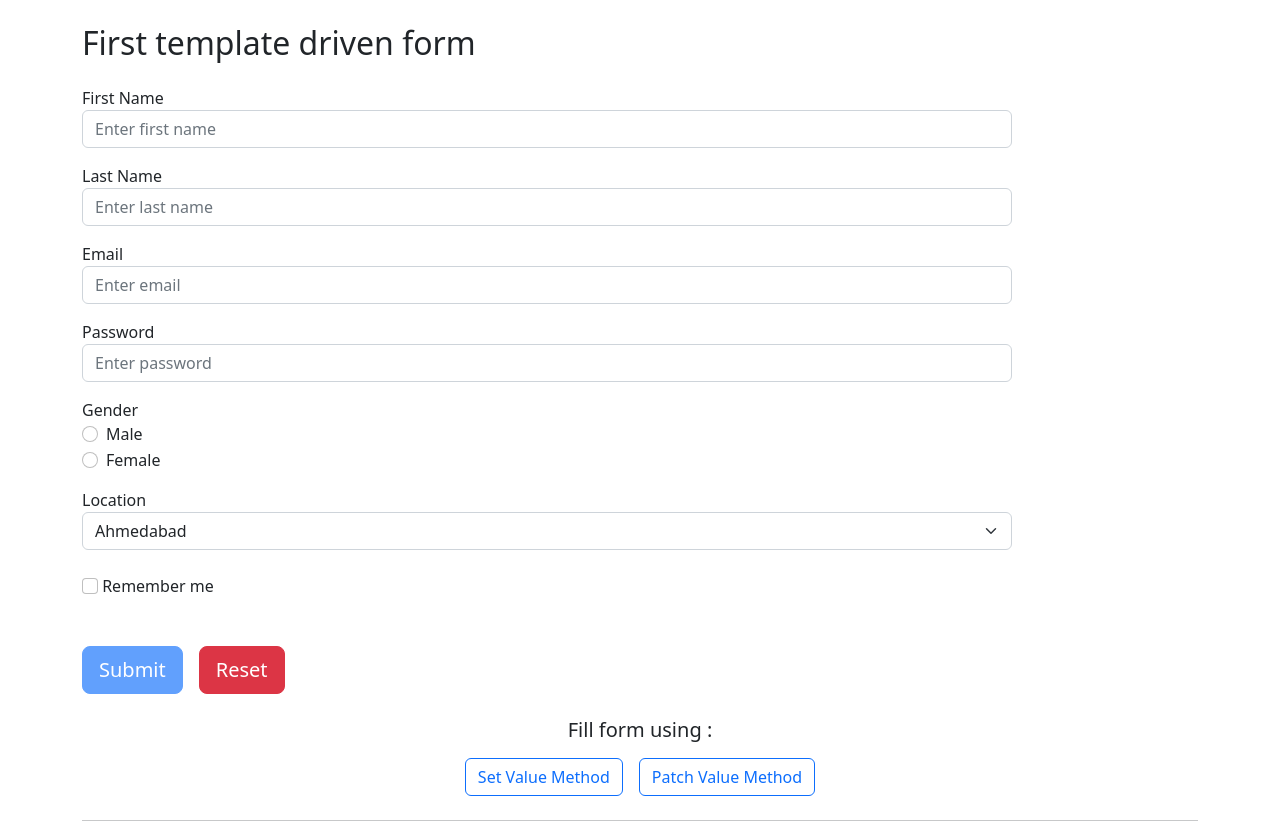
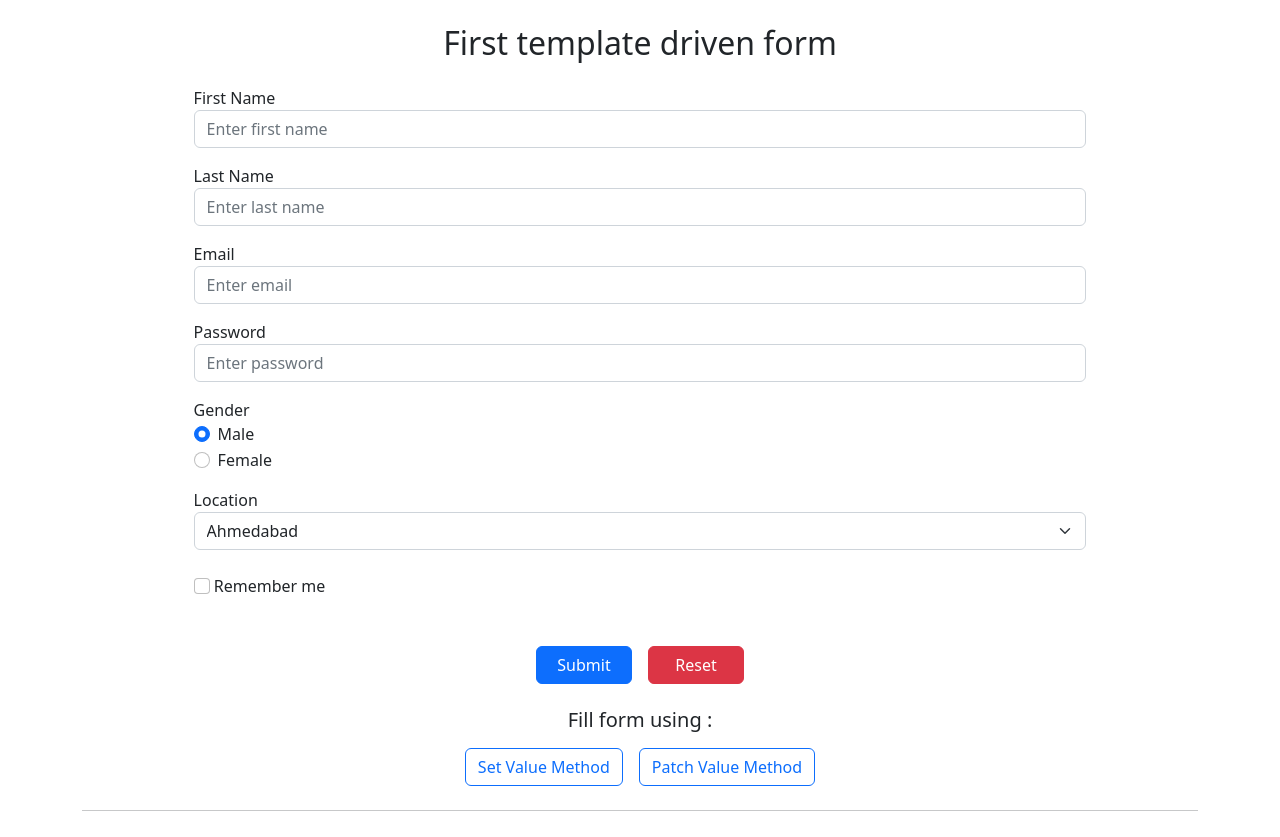
Before and after one commit to Helly-Panchal/angular-training, an Angular app: page /home in a window 1280 px wide. Built offline with nearby package versions, Linux system fonts and the light colour scheme.

Commit message:
Created reactive-form-demo module, inside that created simple HTML form template and connected form and form controls with HTML inputs

```diff
--- a/src/app/app.component.html
+++ b/src/app/app.component.html
@@ -25,5 +25,8 @@
 <router-outlet></router-outlet> -->
 
 
-<!-- form demo -->
-<app-form></app-form>
+<!-- template driven form demo -->
+<!-- <app-form></app-form> -->
+
+<!-- reactive form demo -->
+<app-reactive-form></app-reactive-form>
--- a/src/app/app.module.ts
+++ b/src/app/app.module.ts
@@ -7,7 +7,8 @@ import { ComponentLifeCycleModule } from './component-life-cycle/component-life-
 import { CommonErrorModule } from './common-error/common-error.module';
 import { AppRoutingModule } from './app.routing-module';
 import { FormDemoModule } from './form-demo/form-demo.module';
-import { FormsModule } from '@angular/forms';
+import { FormsModule, ReactiveFormsModule } from '@angular/forms';
+import { ReactiveFormDemoModule } from './reactive-form-demo/reactive-form-demo.module';
 
 //components
 import { AppComponent } from './app.component';
@@ -25,6 +26,8 @@ import { AppComponent } from './app.component';
     RoutingDemoModule,
     AppRoutingModule,
     FormDemoModule,
+    ReactiveFormDemoModule,
+    ReactiveFormsModule,
   ],
 })
 export class AppModule {}
--- /dev/null
+++ b/src/app/reactive-form-demo/reactive-form/reactive-form.component.css
@@ -0,0 +1,19 @@
+.fillForm-btns {
+  display: flex;
+  justify-content: center;
+  gap: 1rem;
+}
+
+form {
+  margin: 0 10%;
+}
+
+.btns {
+  display: flex;
+  justify-content: center;
+}
+
+button[type="submit"],
+button[type="reset"] {
+  width: 6rem;
+}
--- /dev/null
+++ b/src/app/reactive-form-demo/reactive-form/reactive-form.component.html
@@ -0,0 +1,103 @@
+<div class="container mt-4 reactive-form-container">
+  <h2 class="text-center">First template driven form</h2>
+
+  <form [formGroup]="firstReactiveForm">
+    <!-- first name -->
+    <div class="form-group mt-4">
+      <label class="control-label col-sm-2" for="firstName">First Name</label>
+      <div class="col-sm-10 w-100">
+        <input type="text" class="form-control" id="firstName" placeholder="Enter first name"
+          formControlName="firstName">
+      </div>
+    </div>
+
+    <!-- last name -->
+    <div class="form-group mt-3">
+      <label class="control-label col-sm-2" for="lastName">Last Name</label>
+      <div class="col-sm-10 w-100">
+        <input type="text" class="form-control" id="lastName" placeholder="Enter last name" formControlName="lastName">
+      </div>
+    </div>
+
+    <!-- email -->
+    <div class="form-group mt-3">
+      <label class="control-label col-sm-2" for="email">Email</label>
+      <div class="col-sm-10 w-100">
+        <input type="email" class="form-control" id="email" placeholder="Enter email" formControlName="email">
+      </div>
+    </div>
+
+    <!-- password -->
+    <div class="form-group mt-3">
+      <label class="control-label col-sm-2" for="pwd">Password</label>
+      <div class="col-sm-10 w-100">
+        <input type="password" class="form-control" id="pwd" placeholder="Enter password" formControlName="password">
+      </div>
+    </div>
+
+    <!-- gender -->
+    <div class="form-group mt-3">
+      <div class="col-sm-offset-2 col-sm-10">
+        <label for="gender">Gender</label>
+        <div class="form-check" *ngFor="let gender of genders">
+          <input class="form-check-input" type="radio" formControlName="gender" [id]="gender" [value]="gender"
+            name="gender">
+          <label class="form-check-label" [for]="gender">{{gender}}</label>
+        </div>
+      </div>
+    </div>
+
+    <!-- location -->
+    <div class="form-group mt-3">
+      <div class="col-sm-offset-2 col-sm-10 w-100">
+        <label for="location">Location </label>
+        <select class="form-select form-control" id=" location" formControlName="location">
+          <option selected value="AHD">Ahmedabad</option>
+          <option value="BRD">Baroda</option>
+          <option value="RJT">Rajkot</option>
+        </select>
+      </div>
+    </div>
+
+    <!-- remember me -->
+    <div class="form-group mt-4">
+      <div class="col-sm-offset-2 col-sm-10">
+        <div class="checkbox">
+          <label>
+            <input class="form-check-input" type="checkbox" formControlName="remember"> Remember me
+          </label>
+        </div>
+      </div>
+    </div>
+
+    <!-- reset and submit btns -->
+    <div class="form-group mt-5 mb-4 btns">
+      <div class="col-sm-offset-2 col-sm-10 btns">
+        <button type="submit" class="btn btn-primary">Submit</button>
+        <button type="reset" class="btn btn-danger ms-3">Reset</button>
+      </div>
+    </div>
+
+    <!-- setValue and patchValue methods -->
+    <h5 class="text-center">Fill form using : </h5>
+    <div class="form-group mt-3 mb-4 fillForm-btns">
+      <button type="button" class="btn btn-outline-primary">Set Value Method</button>
+      <button type="button" class="btn btn-outline-primary">Patch Value Method</button>
+    </div>
+  </form>
+
+  <hr>
+  <!-- <div class="row" *ngIf="isSubmitted">
+    <div class="col-xs-12">
+      <h4 class="mt-4 mb-4">Your Data</h4>
+      <p>First Name : {{user.firstName}}</p>
+      <p>Last Name : {{user.lastName}}</p>
+
+      <p>Email ID: {{user.emailId}}</p>
+      <p>Password: {{user.password}}</p>
+      <p>Location: {{user.location}}</p>
+      <p>Gender: {{user.gender}}</p>
+      <p>Remember Me: {{user.rememberMe}}</p>
+    </div>
+  </div> -->
+</div>
--- /dev/null
+++ b/src/app/reactive-form-demo/reactive-form/reactive-form.component.ts
@@ -0,0 +1,28 @@
+import { Component, OnInit } from '@angular/core';
+import { FormControl, FormGroup } from '@angular/forms';
+
+@Component({
+  selector: 'app-reactive-form',
+  templateUrl: './reactive-form.component.html',
+  styleUrls: ['./reactive-form.component.css'],
+})
+export class ReactiveFormComponent implements OnInit {
+  public genders = ['Male', 'Female'];
+  public firstReactiveForm!: FormGroup;
+
+  ngOnInit(): void {
+    this.initializeForm();
+  }
+
+  public initializeForm(): void {
+    this.firstReactiveForm = new FormGroup({
+      firstName: new FormControl(null),
+      lastName: new FormControl(null),
+      email: new FormControl(null),
+      password: new FormControl(null),
+      gender: new FormControl('Male'),
+      location: new FormControl('AHD'),
+      remember: new FormControl(null),
+    });
+  }
+}
```
Also changed, not shown: src/app/reactive-form-demo/reactive-form-demo.module.ts (added, +11 -0 lines), 1 other file (tests, documents, lock files or other folders).
